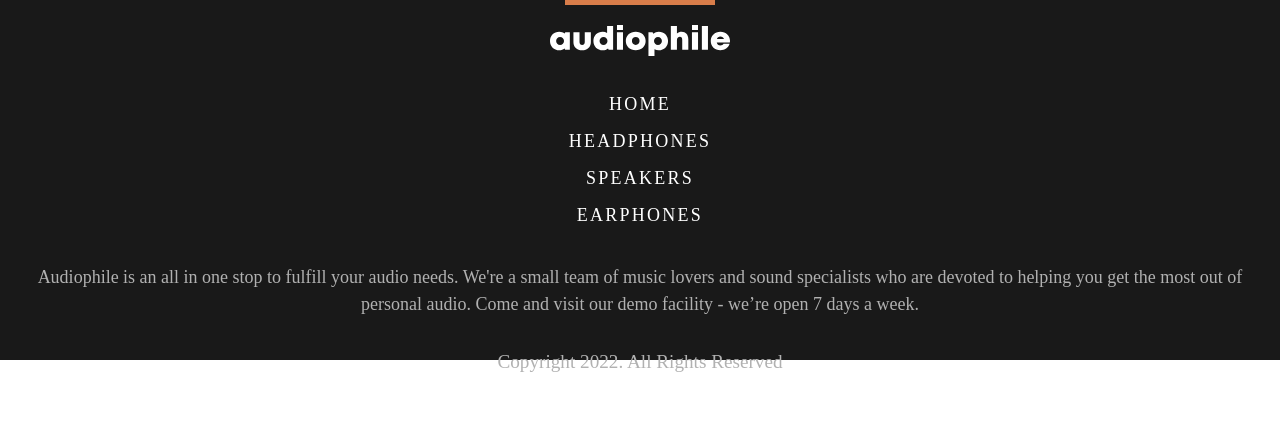
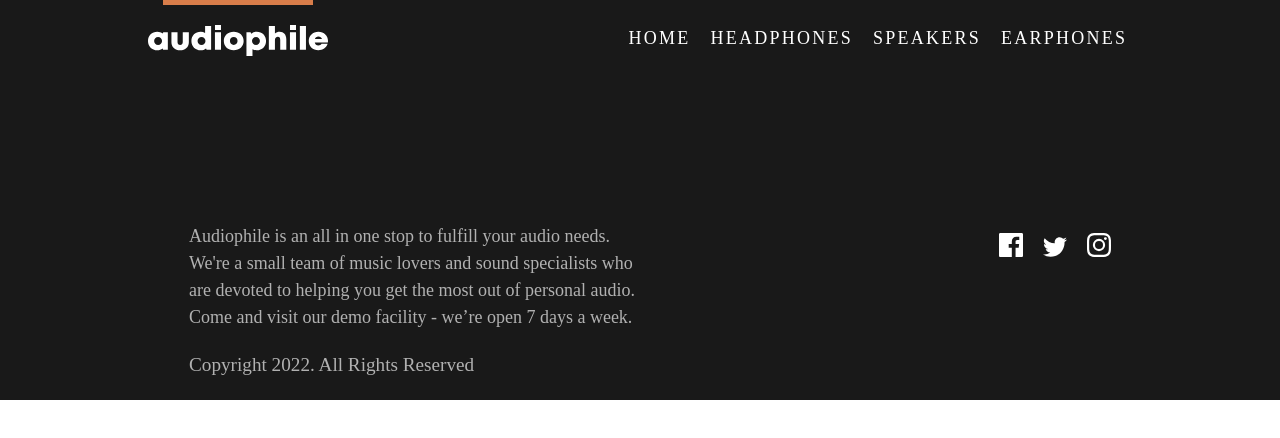
Before and after one commit to MarwenLabidi/footer-Audiophile-Shop, a React (Vite) app: page / in a window 1280 px wide. Shown: the top 438 px of the page. Built offline with nearby package versions, Linux system fonts and the light colour scheme.

Commit message:
💄 style app

```diff
--- a/src/setup/styled-components/styled_component.js
+++ b/src/setup/styled-components/styled_component.js
@@ -1,15 +1,19 @@
 import styled, { css } from "styled-components";
 
 export const StyledFooter = styled.footer`
-        height: 85vh;
+        height: 88vh;
         background-color: var(--color-primary);
         color: var(--color-white);
         text-align: center;
+	display: grid;
+	align-content: center;
+	/* align-items: center; */
         /* if is it mobile change the height */
         ${({ isBrowser }) =>
                 isBrowser &&
                 css`
-                        height: 45vh;
+                        height: 50vh;
+			align-content: space-between;
                 `}
         & .firstSection {
                 & .orangeBarLogoSection {
@@ -29,7 +33,7 @@ export const StyledFooter = styled.footer`
                         /* background-color:red; */
                         & ul {
                                 margin: 0;
-                                padding: 30px 0;
+                                padding: 20px 0;
                                 & li {
                                         padding: 5px;
                                 }
@@ -40,21 +44,37 @@ export const StyledFooter = styled.footer`
                                         color: var(--color-secondary);
                                         transition: all 0.3s ease-in-out;
                                 }
+				${({ isBrowser }) =>
+                isBrowser &&
+                css`
+			display: flex;
+			gap: 10px;
+                `}
                         }
                 }
+		${({ isBrowser }) =>
+                isBrowser &&
+                css`
+			display: flex;
+			justify-content: space-around;
+                `}
         }
         & .secondeSection {
-                /* background-color:red; */
-                /* height: 100%; */
                 & article {
                         color: var(--color-gray-400);
                         & p {
                                 padding: 0 30px;
                         }
                         & .copyRight {
-                                margin: 30px 0;
                                 font-size: 1.2rem;
+				margin: 20px 0;
                         }
+			${({ isBrowser }) =>
+                isBrowser &&
+                css`
+			/* background-color:red; */
+			width:40%;
+                `}
                 }
                 & .logoSection {
                         & svg {
@@ -68,5 +88,12 @@ export const StyledFooter = styled.footer`
                                 transition: all 0.3s ease-in-out;
                         }
                 }
+		${({ isBrowser }) =>
+                isBrowser &&
+                css`
+			display: flex;
+			justify-content: space-around;
+			text-align: left;
+                `}
         }
 `;
```
